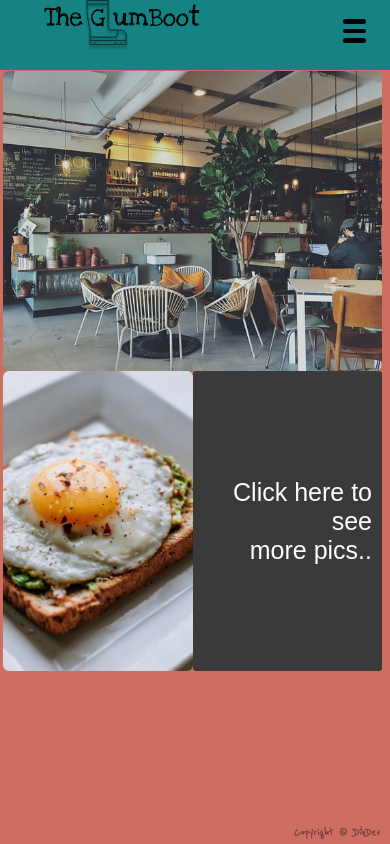
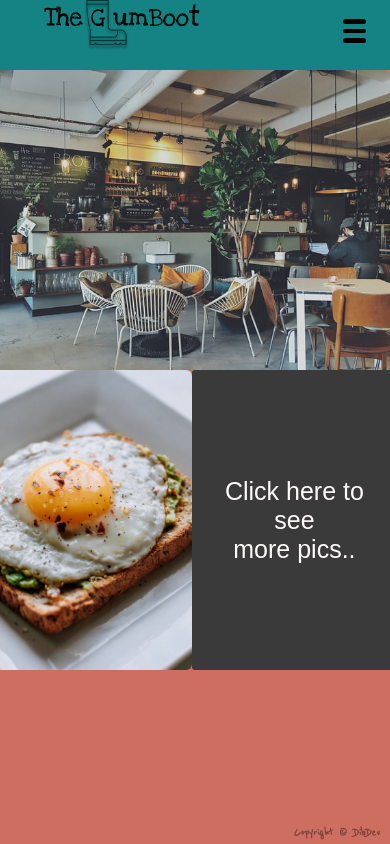
Before and after one commit to Dibz-Dev/Gumboot, a React (Create React App) app: page / in a window 390 px wide. Built offline with nearby package versions, Linux system fonts and the light colour scheme; a web font is replaced by a local one.

Commit message:
image coveres image container

```diff
--- a/src/index.css
+++ b/src/index.css
@@ -527,8 +527,8 @@ ul {
 
     grid-template-columns: 1fr 1fr;
     grid-template-rows: 300px 300px;
-    max-width: 101%;
-    margin: -22px auto;
+    max-width: 105%;
+    margin: -23px -20px 0px -10px;
     z-index: 2;
 
   }
@@ -555,6 +555,7 @@ ul {
     border: none;
     z-index: 1;
     border-radius: 6px;
+
   }
 
   .gallery-btn {
@@ -563,7 +564,7 @@ ul {
     height: 300px;
     border: none;
     border-radius: 3px;
-    text-align: end;
+    text-align: center;
     cursor: pointer;
 
   }
@@ -572,7 +573,7 @@ ul {
 
     grid-row: 2;
     position: relative;
-    width: 100%;
+    width: 103%;
     height: 300px;
     background-color: rgb(68, 68, 70);
     border-radius: 6px;
```
